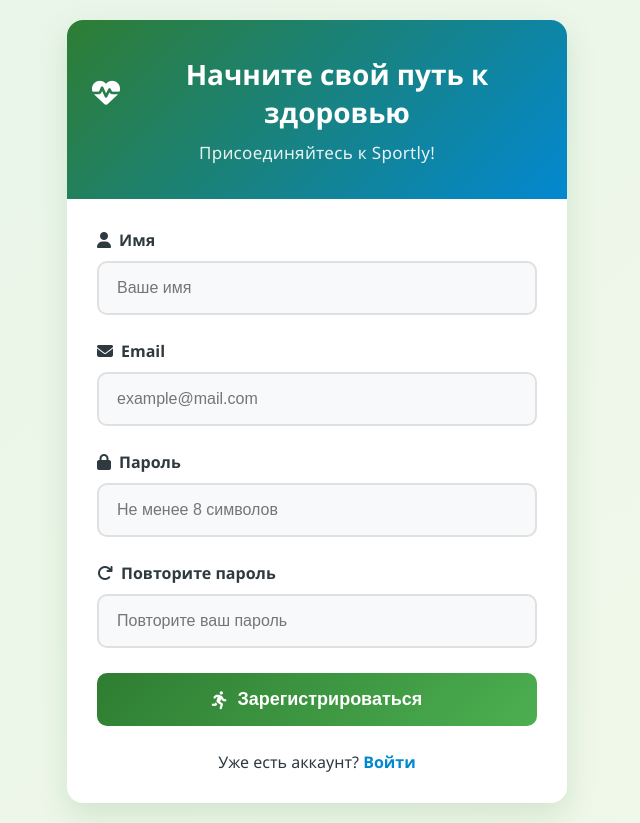
After one commit to Vadimotriy/Sportly, a Flask app: page /register in a window 1280 px wide. The commit adds this page. Shown: the whole page, without its empty margins (323-963 px from the left). Run offline with Flask 3, Linux system fonts and the light colour scheme.

Commit message:
регистрация

```diff
--- a/Flask/main.py
+++ b/Flask/main.py
@@ -2,12 +2,14 @@ from flask import Flask, render_template, request, redirect, url_for
 from Flask.database import db_session
 
 from Flask.pages.main_pages import main_pages
+from Flask.pages.registr import registr
 
-app = Flask(__name__, static_folder="data/static", template_folder="data/templates")
+app = Flask(__name__)
 app.config['SECRET_KEY'] = 'yandexlyceum_secret_key'
 db_session.global_init("Flask/data/test.db")
 
 
 if __name__ == '__main__':
     main_pages(app)
+    registr(app)
     app.run(debug=True)
--- a/Flask/pages/main_pages.py
+++ b/Flask/pages/main_pages.py
@@ -10,4 +10,6 @@ def main_pages(app):
     def index():
         db_sess = db_session.create_session()
         users = db_sess.query(User)
+        for user in users:
+            print(user.statics)
         return render_template("index.html", news=users)
--- /dev/null
+++ b/Flask/pages/registr.py
@@ -0,0 +1,87 @@
+import re
+
+from flask import Flask, render_template, request, redirect, url_for, flash
+
+from Flask.database import db_session
+from Flask.database.tables.users import User
+
+
+def registr(app):
+    @app.route('/register', methods=['GET', 'POST'])
+    def register():
+        form_errors = []
+        field_errors = {}
+        name = email = ""
+
+        if request.method == 'POST':
+            name = request.form.get('name')
+            email = request.form.get('email')
+            password = request.form.get('password')
+            password_again = request.form.get('password_again')
+
+            errors = []
+
+            if not name:
+                field_errors['name'] = 'Пожалуйста, введите ваше имя'
+
+            if not email:
+                field_errors['email'] = 'Пожалуйста, введите ваш email'
+            elif not re.match(r"[^@]+@[^@]+\.[^@]+", email):
+                field_errors['email'] = 'Пожалуйста, введите корректный email'
+
+            if not password:
+                field_errors['password'] = 'Пожалуйста, введите пароль'
+            elif len(password) < 8:
+                field_errors['password'] = 'Пароль должен содержать не менее 8 символов'
+
+            if not password_again:
+                field_errors['password_again'] = 'Пожалуйста, повторите пароль'
+            elif password != password_again:
+                field_errors['password_again'] = 'Пароли не совпадают'
+
+            # Проверка уникальности email
+            if email and not field_errors.get('email'):
+                existing_user = User.query.filter_by(email=email).first()
+                if existing_user:
+                    field_errors['email'] = 'Этот email уже зарегистрирован'
+
+            db = db_session.create_session()
+            existing_user = db.query(User).filter_by(email=email).first()
+            if existing_user:
+                field_errors['email'] = 'Пользователь с таким email уже зарегистрирован'
+
+            # Если есть ошибки, показываем форму снова
+            if field_errors:
+                return render_template('register.html',
+                                       errors=field_errors,
+                                       form_errors=form_errors,
+                                       name=name,
+                                       email=email)
+
+            if errors:
+                for error in errors:
+                    flash(error, 'danger')
+                return render_template('register.html')
+
+            try:
+                new_user = User()
+                new_user.set_password(password)
+
+                user = User(name=name, email=email)
+                user.set_password(password)
+                db.add(user)
+                db.commit()
+
+                flash('Регистрация прошла успешно! Теперь вы можете войти.', 'success')
+                return redirect(url_for('login'))
+
+            except Exception as e:
+                db.session.rollback()
+                flash(f'Ошибка при регистрации: {str(e)}', 'danger')
+                app.logger.error(f'Registration error: {str(e)}')
+
+        return render_template('register.html')
+
+    @app.route('/login', methods=['GET', 'POST'])
+    def login():
+        return ''
--- /dev/null
+++ b/Flask/static/css/style.css
@@ -0,0 +1,211 @@
+/* Основные цвета для ЗОЖ тематики */
+:root {
+    --primary: #2e7d32;
+    --primary-light: #4caf50;
+    --secondary: #0288d1;
+    --accent: #ff9800;
+    --light: #f8f9fa;
+    --dark: #2e3a40;
+    --gray: #e0e0e0;
+}
+
+* {
+    margin: 0;
+    padding: 0;
+    box-sizing: border-box;
+}
+
+body {
+    background: linear-gradient(135deg, #e8f5e9, #f1f8e9);
+    min-height: 100vh;
+    display: flex;
+    justify-content: center;
+    align-items: center;
+    font-family: 'Segoe UI', Tahoma, Geneva, Verdana, sans-serif;
+    padding: 20px;
+    color: var(--dark);
+}
+
+.register-container {
+    background: white;
+    border-radius: 16px;
+    box-shadow: 0 12px 30px rgba(46, 125, 50, 0.15);
+    overflow: hidden;
+    width: 100%;
+    max-width: 500px;
+    margin: 0 auto;
+    transition: transform 0.3s ease, box-shadow 0.3s ease;
+}
+
+.register-container:hover {
+    box-shadow: 0 15px 35px rgba(46, 125, 50, 0.2);
+}
+
+.register-header {
+    background: linear-gradient(135deg, var(--primary), var(--secondary));
+    color: white;
+    padding: 35px 25px;
+    text-align: center;
+}
+
+.register-header h2 {
+    font-weight: 700;
+    font-size: 28px;
+    margin: 0 0 10px;
+    display: flex;
+    align-items: center;
+    justify-content: center;
+    gap: 12px;
+}
+
+.register-header p {
+    opacity: 0.9;
+    font-size: 17px;
+    margin: 0;
+    letter-spacing: 0.3px;
+}
+
+.register-form {
+    padding: 30px;
+}
+
+.form-group {
+    margin-bottom: 25px;
+    position: relative;
+}
+
+.form-group label {
+    display: block;
+    margin-bottom: 10px;
+    font-weight: 600;
+    color: var(--dark);
+    font-size: 16px;
+    display: flex;
+    align-items: center;
+    gap: 8px;
+}
+
+.form-group input {
+    width: 100%;
+    padding: 16px 18px;
+    border: 2px solid var(--gray);
+    border-radius: 10px;
+    font-size: 16px;
+    transition: all 0.3s;
+    background-color: #f8f9fa;
+    color: var(--dark);
+}
+
+.form-group input:focus {
+    border-color: var(--primary);
+    background-color: white;
+    outline: none;
+    box-shadow: 0 0 0 3px rgba(46, 125, 50, 0.15);
+}
+
+.btn-register {
+    background: linear-gradient(135deg, var(--primary), var(--primary-light));
+    color: white;
+    border: none;
+    padding: 16px 20px;
+    font-size: 18px;
+    font-weight: 600;
+    border-radius: 10px;
+    cursor: pointer;
+    width: 100%;
+    transition: all 0.3s;
+    margin-top: 10px;
+    display: flex;
+    align-items: center;
+    justify-content: center;
+    gap: 10px;
+}
+
+.btn-register:hover {
+    background: linear-gradient(135deg, var(--primary-light), var(--primary));
+    transform: translateY(-2px);
+    box-shadow: 0 4px 15px rgba(46, 125, 50, 0.3);
+}
+
+.login-link {
+    text-align: center;
+    margin-top: 25px;
+    color: var(--dark);
+    font-size: 16px;
+}
+
+.login-link a {
+    color: var(--secondary);
+    text-decoration: none;
+    font-weight: 600;
+    transition: color 0.2s;
+}
+
+.login-link a:hover {
+    color: var(--primary);
+    text-decoration: underline;
+}
+
+/* Стили для ошибок */
+.form-errors {
+    margin-bottom: 20px;
+}
+
+.error-message {
+    color: #dc3545; /* Красный цвет для ошибок */
+    font-size: 14px;
+    margin-top: 5px;
+    display: block;
+}
+
+.input-error {
+    border-color: #dc3545 !important;
+    background-color: #fff3f3 !important;
+}
+
+.alert {
+    padding: 12px 15px;
+    border-radius: 8px;
+    margin-bottom: 15px;
+    font-size: 15px;
+}
+
+.alert-danger {
+    background-color: #f8d7da;
+    color: #721c24;
+    border: 1px solid #f5c6cb;
+}
+
+.alert-success {
+    background-color: #d4edda;
+    color: #155724;
+    border: 1px solid #c3e6cb;
+}
+
+/* Адаптивность */
+@media (max-width: 576px) {
+    .register-container {
+        border-radius: 12px;
+    }
+
+    .register-header {
+        padding: 25px 20px;
+    }
+
+    .register-header h2 {
+        font-size: 24px;
+    }
+
+    .register-form {
+        padding: 25px 20px;
+    }
+
+    .form-group input {
+        padding: 14px 16px;
+    }
+
+    .btn-register {
+        padding: 15px;
+        font-size: 16px;
+    }
+}
--- a/Flask/data/templates/base.html
+++ b/Flask/templates/base.html
@@ -8,7 +8,7 @@
           href="https://stackpath.bootstrapcdn.com/bootstrap/4.4.1/css/bootstrap.min.css"
           integrity="sha384-Vkoo8x4CGsO3+Hhxv8T/Q5PaXtkKtu6ug5TOeNV6gBiFeWPGFN9MuhOf23Q9Ifjh"
           crossorigin="anonymous">
-    <link rel="stylesheet" type="text/css" href="{{ url_for('static', filename='css/style.css') }}">
+    <link rel="stylesheet" href="{{ url_for('static', filename='css/style.css') }}">
     <title>{{title}}</title>
 </head>
 
--- /dev/null
+++ b/Flask/templates/register.html
@@ -0,0 +1,96 @@
+<!DOCTYPE html>
+<html lang="ru">
+<head>
+    <meta charset="UTF-8">
+    <meta name="viewport" content="width=device-width, initial-scale=1.0">
+    <title>Регистрация | Sportly</title>
+    <link rel="stylesheet" href="{{ url_for('static', filename='css/style.css') }}">
+    <link rel="stylesheet" href="https://cdnjs.cloudflare.com/ajax/libs/font-awesome/6.4.0/css/all.min.css">
+</head>
+<body>
+    <div class="register-container">
+        <div class="register-header">
+            <h2><i class="fas fa-heartbeat"></i> Начните свой путь к здоровью</h2>
+            <p>Присоединяйтесь к Sportly!</p>
+        </div>
+
+        <form class="register-form" method="POST" action="/register">
+            <!-- Общие ошибки формы -->
+            {% if form_errors %}
+                <div class="form-errors">
+                    {% for error in form_errors %}
+                        <div class="alert alert-danger">{{ error }}</div>
+                    {% endfor %}
+                </div>
+            {% endif %}
+
+            <!-- Поле Имя -->
+            <div class="form-group">
+                <label for="name"><i class="fas fa-user"></i> Имя</label>
+                <input type="text"
+                       id="name"
+                       name="name"
+                       placeholder="Ваше имя"
+                       value="{{ name if name else '' }}"
+                       required
+                       class="{% if errors and 'name' in errors %}input-error{% endif %}">
+                {% if errors and 'name' in errors %}
+                    <div class="error-message">{{ errors['name'] }}</div>
+                {% endif %}
+            </div>
+
+            <!-- Поле Email -->
+            <div class="form-group">
+                <label for="email"><i class="fas fa-envelope"></i> Email</label>
+                <input type="email"
+                       id="email"
+                       name="email"
+                       placeholder="example@mail.com"
+                       value="{{ email if email else '' }}"
+                       required
+                       class="{% if errors and 'email' in errors %}input-error{% endif %}">
+                {% if errors and 'email' in errors %}
+                    <div class="error-message">{{ errors['email'] }}</div>
+                {% endif %}
+            </div>
+
+            <!-- Поле Пароль -->
+            <div class="form-group">
+                <label for="password"><i class="fas fa-lock"></i> Пароль</label>
+                <input type="password"
+                       id="password"
+                       name="password"
+                       placeholder="Не менее 8 символов"
+                       minlength="8"
+                       required
+                       class="{% if errors and 'password' in errors %}input-error{% endif %}">
+                {% if errors and 'password' in errors %}
+                    <div class="error-message">{{ errors['password'] }}</div>
+                {% endif %}
+            </div>
+
+            <!-- Поле Повторить пароль -->
+            <div class="form-group">
+                <label for="password_again"><i class="fas fa-redo"></i> Повторите пароль</label>
+                <input type="password"
+                       id="password_again"
+                       name="password_again"
+                       placeholder="Повторите ваш пароль"
+                       required
+                       class="{% if errors and 'password_again' in errors %}input-error{% endif %}">
+                {% if errors and 'password_again' in errors %}
+                    <div class="error-message">{{ errors['password_again'] }}</div>
+                {% endif %}
+            </div>
+
+            <button type="submit" class="btn-register">
+                <i class="fas fa-running"></i> Зарегистрироваться
+            </button>
+
+            <div class="login-link">
+                Уже есть аккаунт? <a href="/login">Войти</a>
+            </div>
+        </form>
+    </div>
+</body>
+</html>
```
Also changed, not shown: Flask/database/tables/users.py (+7 -0 lines), Flask/data/static/css/style.css (deleted), Flask/templates/index.html (renamed from Flask/data/templates/index.html).
